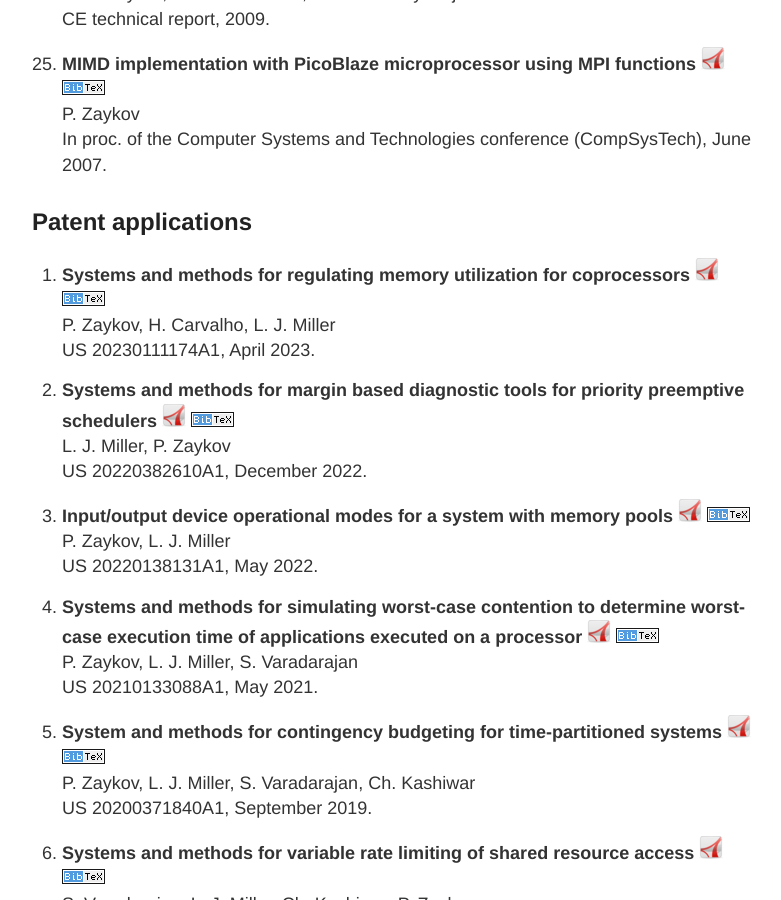
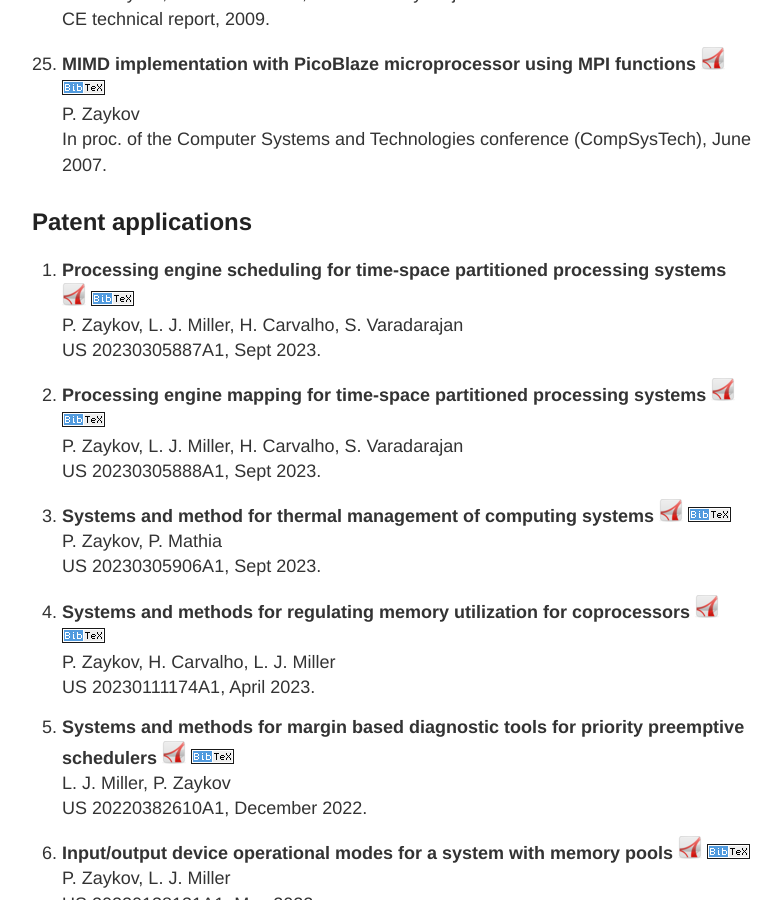
Before and after one commit to zaykov/web-page, a Jekyll site: the page built from publications.md, in a window 1280 px wide and 900 px high, scrolled down 3420 px. Shown: the whole window, without its empty margins (248-1029 px from the left). Built offline with Jekyll 4.4.1, drawn with Linux system fonts in a browser that asks for light colours; comment, search, counter and statistics services are not loaded.

```diff
--- a/publications.md
+++ b/publications.md
@@ -189,6 +189,28 @@ P. Zaykov <br>
 In proc. of the Computer Systems and Technologies conference (CompSysTech), June 2007.
 
 ## Patent applications
+
+1. **Processing engine scheduling for time-space partitioned processing systems**
+<a href="https://www.freepatentsonline.com/20230305887.pdf" target="_blank"> <img src="{{ site.url }}/images/pdf.png"></a>
+<a href="{{ site.url }}/publications/bib/zaykov-2023-pe-sched.bib" target="_blank"><img src="{{ site.url }}/images/bibtex.png"></a>
+<br>
+P. Zaykov, L. J. Miller, H. Carvalho, S. Varadarajan<br>
+US 20230305887A1, Sept 2023.
+
+1. **Processing engine mapping for time-space partitioned processing systems**
+<a href="https://www.freepatentsonline.com/20230305888.pdf" target="_blank"> <img src="{{ site.url }}/images/pdf.png"></a>
+<a href="{{ site.url }}/publications/bib/zaykov-2023-pe-map.bib" target="_blank"><img src="{{ site.url }}/images/bibtex.png"></a>
+<br>
+P. Zaykov, L. J. Miller, H. Carvalho, S. Varadarajan<br>
+US 20230305888A1, Sept 2023.
+
+1. **Systems and method for thermal management of computing systems**
+<a href="https://www.freepatentsonline.com/20230305906.pdf" target="_blank"> <img src="{{ site.url }}/images/pdf.png"></a>
+<a href="{{ site.url }}/publications/bib/zaykov-2023-thermal.bib" target="_blank"><img src="{{ site.url }}/images/bibtex.png"></a>
+<br>
+P. Zaykov, P. Mathia<br>
+US 20230305906A1, Sept 2023.
+
 1. **Systems and methods for regulating memory utilization for coprocessors**
 <a href="https://www.freepatentsonline.com/20230111174.pdf" target="_blank"> <img src="{{ site.url }}/images/pdf.png"></a>
 <a href="{{ site.url }}/publications/bib/zaykov-2023-coproc.bib" target="_blank"><img src="{{ site.url }}/images/bibtex.png"></a>
```
Also changed, not shown: index.md (+4 -5 lines), publications/bib/zaykov-2023-pe-map.bib (added, +7 -0 lines), publications/bib/zaykov-2023-pe-sched.bib (added, +7 -0 lines), publications/bib/zaykov-2023-thermal.bib (added, +7 -0 lines).
